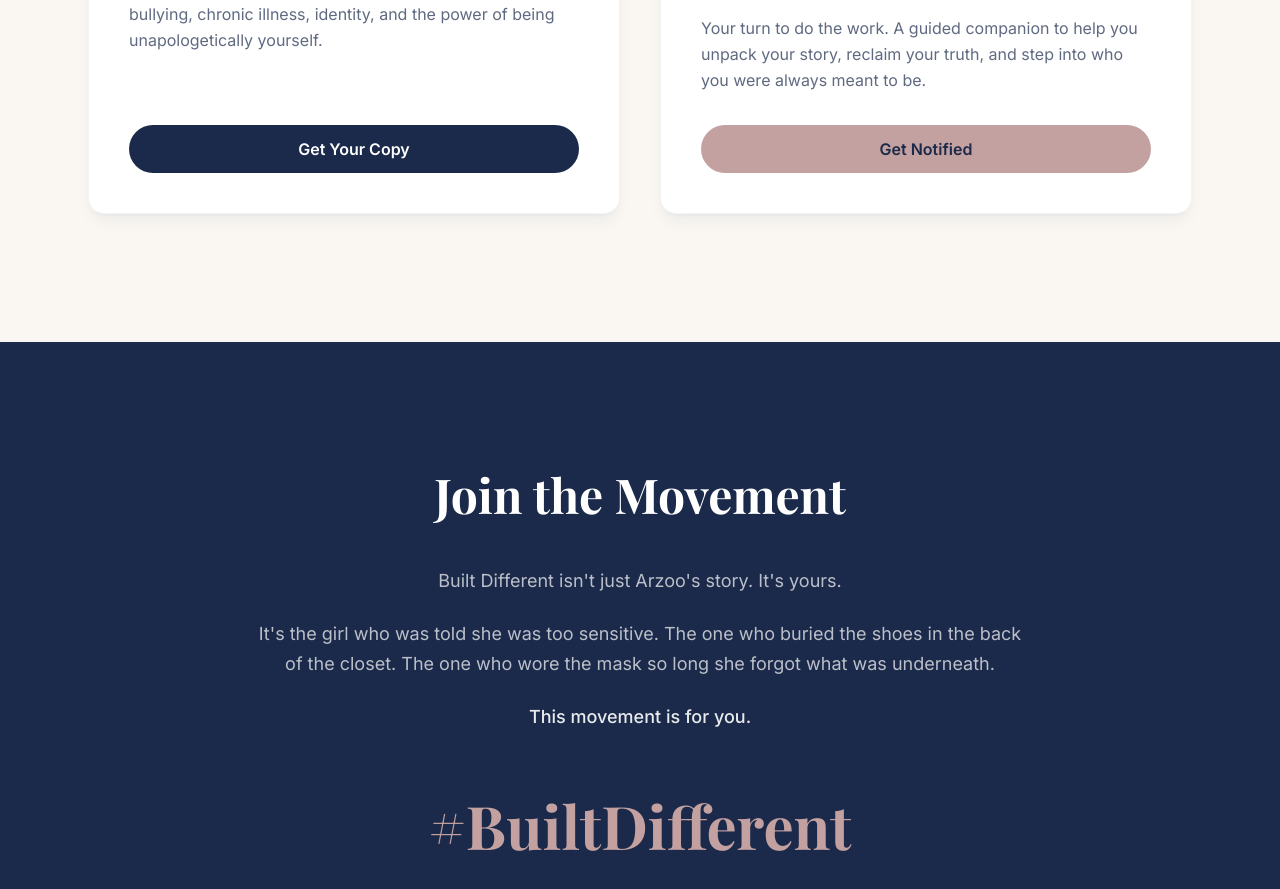
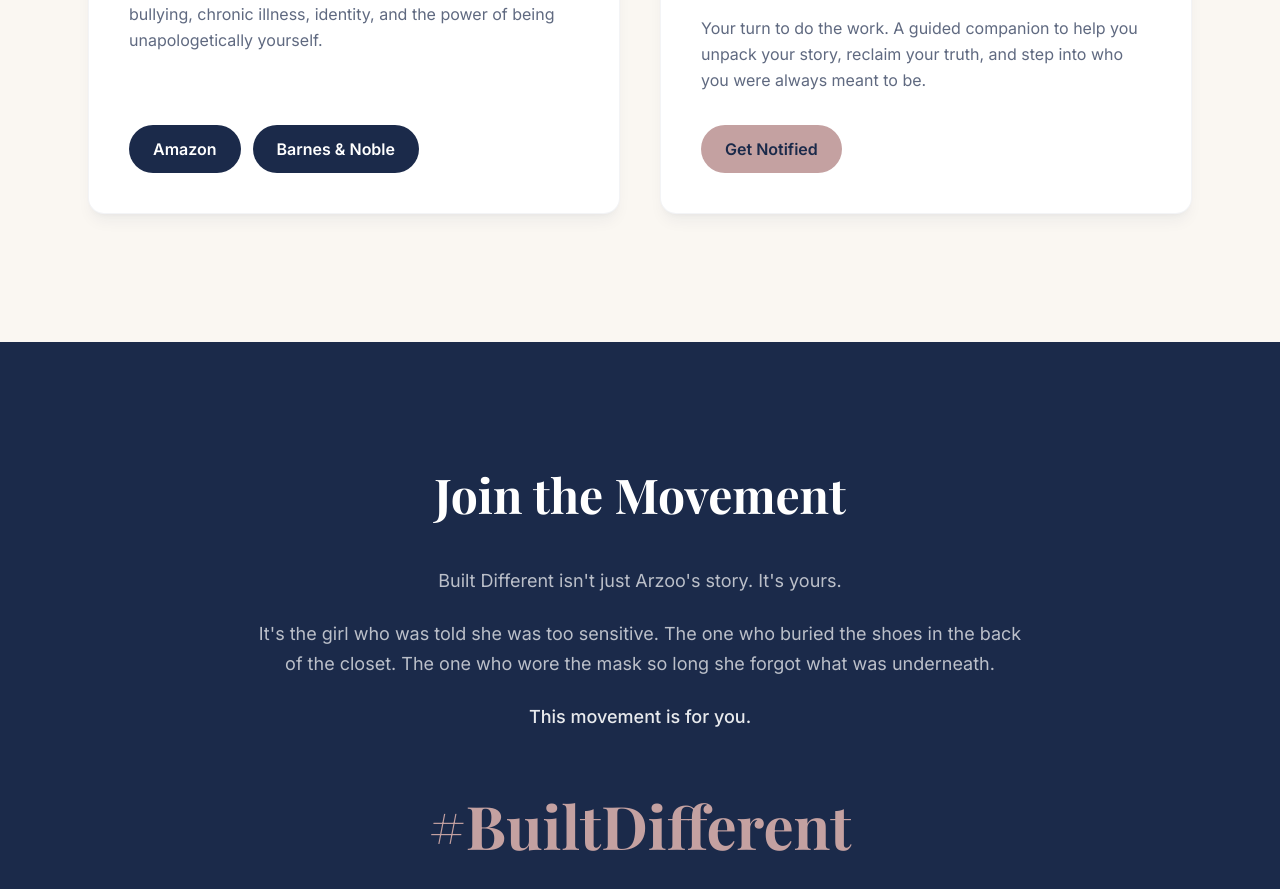
Before and after one commit to Apervaiz721/built-different-movement, a Next.js app: page / in a window 1280 px wide. Shown: the part 1965-2854 px from the top of the page. Built offline with nearby package versions, Linux system fonts and the light colour scheme; a web font is replaced by a local one.

Commit message:
Add Amazon and Barnes & Noble purchase buttons to Books section

```diff
--- a/src/components/Books.tsx
+++ b/src/components/Books.tsx
@@ -3,17 +3,21 @@ const books = [
     title: "Built Different: A Memoir",
     description:
       "The story that started it all. A raw, honest journey through bullying, chronic illness, identity, and the power of being unapologetically yourself.",
-    buttonText: "Get Your Copy",
-    buttonHref: "#",
     available: true,
+    links: [
+      { label: "Amazon", href: "https://www.amazon.com/dp/B0GYJRFY87" },
+      {
+        label: "Barnes & Noble",
+        href: "https://www.barnesandnoble.com/w/built-different-arzoo-pervaiz/1150005697?ean=9798256337476",
+      },
+    ],
   },
   {
     title: "Built Different: The Workbook & Guide",
     description:
       "Your turn to do the work. A guided companion to help you unpack your story, reclaim your truth, and step into who you were always meant to be.",
-    buttonText: "Get Notified",
-    buttonHref: "#connect",
     available: false,
+    links: [{ label: "Get Notified", href: "#connect" }],
   },
 ];
 
@@ -57,16 +61,23 @@ export default function Books() {
                   {book.description}
                 </p>
 
+                <div className={`flex flex-wrap gap-3 ${book.available ? "" : ""}`}>
+                  {book.links.map((link) => (
                     <a
-                  href={book.buttonHref}
-                  className={`inline-block text-center px-8 py-3 rounded-full font-semibold transition-colors duration-300 ${
+                      key={link.label}
+                      href={link.href}
+                      target={link.href.startsWith("#") ? undefined : "_blank"}
+                      rel={link.href.startsWith("#") ? undefined : "noopener noreferrer"}
+                      className={`inline-block text-center px-6 py-3 rounded-full font-semibold transition-colors duration-300 ${
                         book.available
                           ? "bg-navy text-white hover:bg-navy-light"
                           : "bg-rose text-navy hover:bg-rose-light"
                       }`}
                     >
-                  {book.buttonText}
+                      {link.label}
                     </a>
+                  ))}
+                </div>
               </div>
             ))}
           </div>
```
Lines whose indentation alone changed are shown as unchanged.
